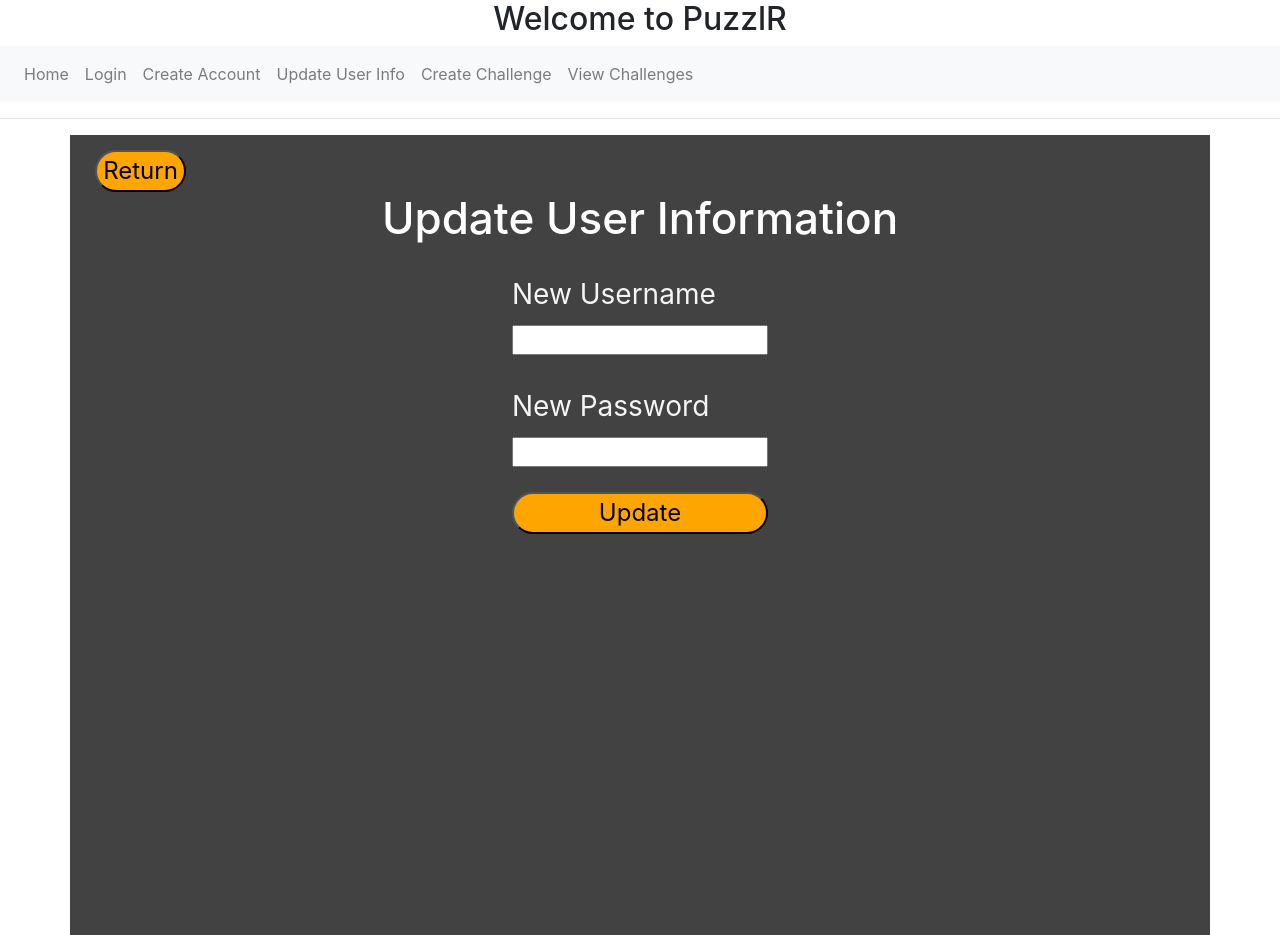
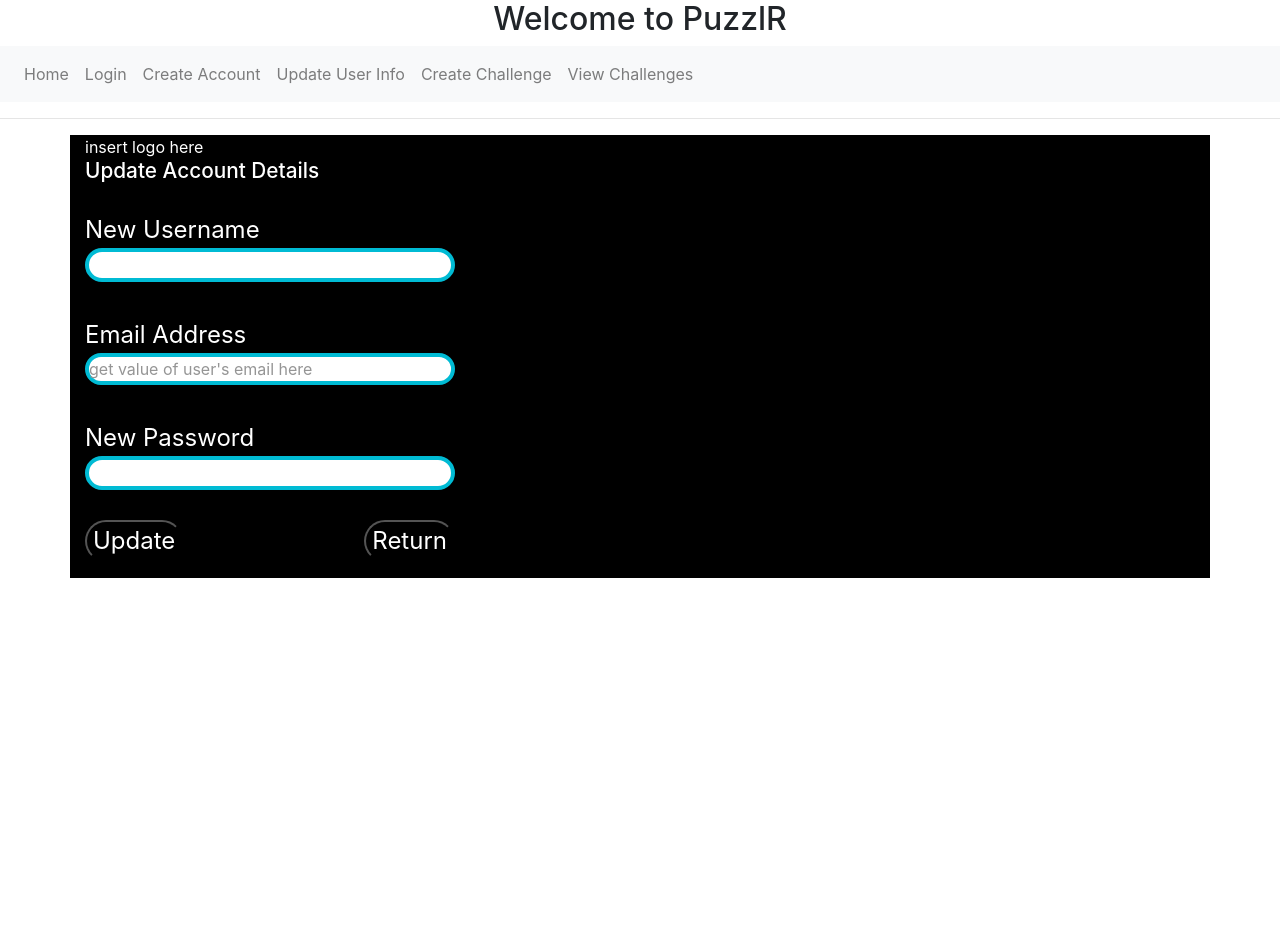
Before and after one commit to mohamed-youssef-bou/CodeClashFrontend, a React (Create React App) app: page /update in a window 1280 px wide. After the commit the page ends 800 px from the top, so only its background shows below. Built offline with nearby package versions, Linux system fonts and the light colour scheme; the HTML template or start-up script is replaced by a standard one.

Commit message:
preliminary edits complete

```diff
--- a/src/components/UpdateUserPage.css
+++ b/src/components/UpdateUserPage.css
@@ -1,51 +1,60 @@
+:root {
+    --clr-accent :  #00BBD4;
+    --clr-grey: #959595;
+}
+
 h1 {
-    color: white;
-    font-size: 2.75rem;
+    font-size: 1.30rem;
 }
 
 label {
-    font-size: 1.75rem;
-    color: rgba(255, 255, 255, 0.944);
+    font-size: 1.5rem;
     margin-top: 20px;
-    margin-bottom: 10px;
+    margin-bottom: 0px;
 }
 
-input {
-    margin-bottom: 10px;
+input, .emailDiv {
+    margin-bottom: 15px;
+    background-color: white;
+    border-radius: 30px;
+    border: 4px solid var(--clr-accent);
+    color: var(--clr-grey);
 }
 
 button {
-    background-color: orange;
-    border-radius: 25px;
+    border-radius: 30px;
     font-size: 1.5rem;
     margin-top: 15px;
 }
 
 button:hover {
-    color: rgba(255, 255, 255, 0.944);
+    color: white;
+    background-color: black;
+    border: 2px solid white;
 }
 
 .errorMessage {
     color: red;
 }
 
-.returnButton {
-    display: inline;
-    position: relative;
-    left: -45%;
-}
-
 .container {
-    background-color: rgb(66, 66, 66);
-    display: flex;
-    flex-direction: column;
-    align-items: center;
-    align-self: center;
-    height: 100vh;
-    width: 100vw;
+    background-color: black;
+    color: white;
+    display: grid;
+    grid-template-columns: 1fr 2fr;
 }
 
 .fieldContainer {
     display: flex;
     flex-direction: column;
 }
+
+.buttonContainer {
+    display: flex;
+    justify-content: space-between;
+}
+
+.returnButton, .updateButton {
+    color: white;
+    background-color: black;
+}
--- a/src/components/UpdateUserPage.js
+++ b/src/components/UpdateUserPage.js
@@ -1,6 +1,6 @@
 import React, { Component } from "react";
 import "./UpdateUserPage.css";
-import { Redirect } from 'react-router-dom';
+import { Redirect } from "react-router-dom";
 import jwt_decode from "jwt-decode";
 
 export class UpdateUserPage extends Component {
@@ -30,58 +30,64 @@ export class UpdateUserPage extends Component {
     event.preventDefault();
 
     let data = {
-      'user_id': jwt_decode(localStorage.getItem("token")).user._id,
-      'new_username': this.state.newUsername,
-      'new_password': this.state.newPassword,
+      user_id: jwt_decode(localStorage.getItem("token")).user._id,
+      new_username: this.state.newUsername,
+      new_password: this.state.newPassword,
     };
 
     fetch("/updateUser", {
       method: "PUT",
       headers: {
-        'Content-Type': 'application/json'
+        "Content-Type": "application/json",
       },
-      body: JSON.stringify(data)
+      body: JSON.stringify(data),
     })
-    .then(res => console.log(res))
-    .catch(err => console.log(err))
+      .then((res) => console.log(res))
+      .catch((err) => console.log(err));
     //set error text to display
   }
 
   handleReturn() {
     //use Redirect from react-router-dom
     this.setState({ isRedirect: true });
-
   }
 
   render() {
-    if( this.state.isRedirect) {
-      return <Redirect to="/landing_page" />
+    if (this.state.isRedirect) {
+      return <Redirect to="/landing_page" />;
       //NEED TO ADD PAGE IN THE ROUTES OF APP.JS
     }
 
     return (
       <div id="container" class="container">
-        <button class="returnButton" onClick={this.handleReturn}>
-          Return
-        </button>
-        <h1> Update User Information</h1>
         <div class="fieldContainer">
-        <label>New Username</label>
+          <div class="logo"> insert logo here</div>
+          <h1> Update Account Details</h1>
+          <label>New Username</label>
           <input
             type="text"
             value={this.state.newUsername}
             onChange={this.updateUsername}
           ></input>
+          <label>Email Address</label>
+          <div class="emailDiv">get value of user's email here</div>
           <label>New Password</label>
           <input
             type="text"
             value={this.state.newPassword}
             onChange={this.updatePassword}
           ></input>
+          <div class="buttonContainer">
           <button class="updateButton" onClick={this.handleSubmit}>
             Update
           </button>
+          <button class="returnButton" onClick={this.handleReturn}>
+            Return
+          </button>
+          </div>
           <p class="errorMessage"></p>
+        </div>
+        <div class="rightBackgroundContainer">
         </div>
       </div>
     );
```
